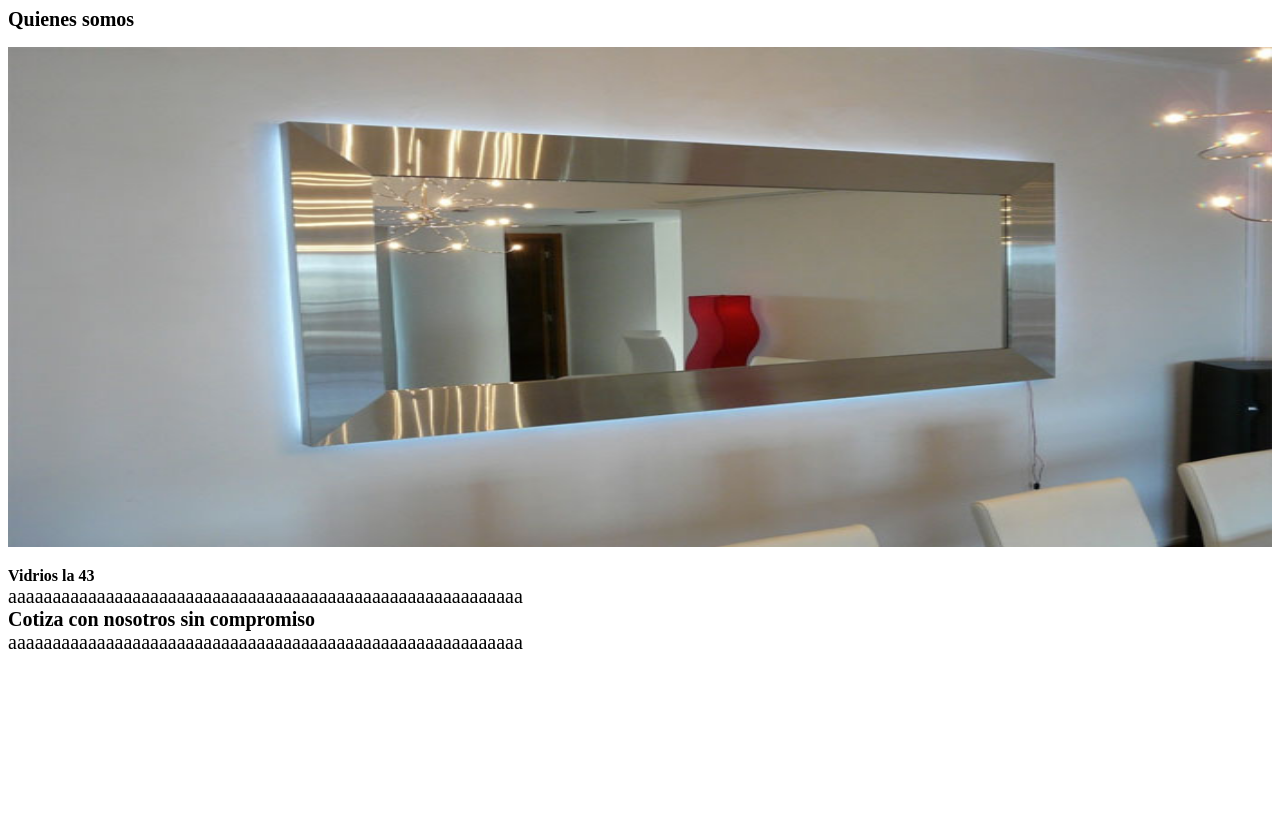
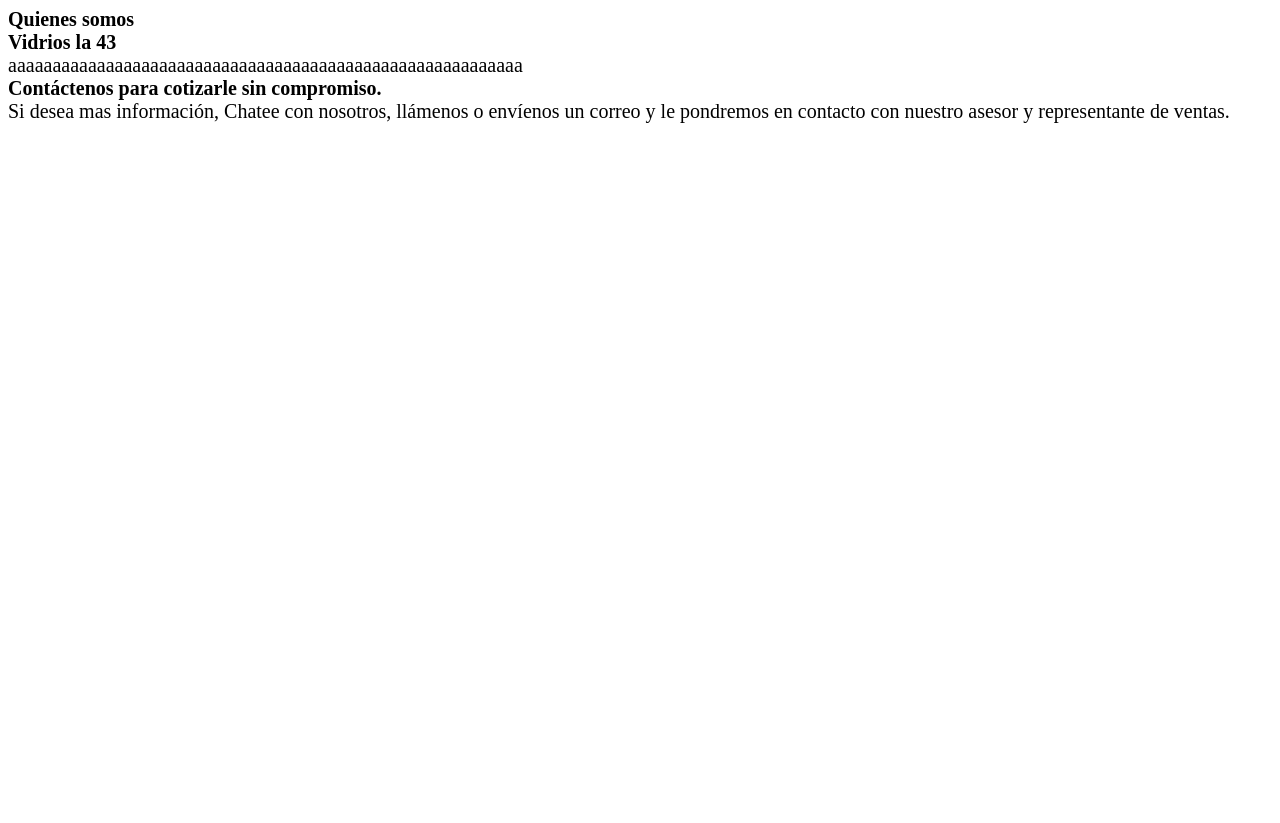
Before and after one commit to jhonatan1153/rocio, a PHP site: page /nosotros.php in a window 1280 px wide. After the commit the page ends 123 px from the top, so only its background shows below. Run offline with PHP 8.4, Linux system fonts and the light colour scheme.

Commit message:
Update nosotros.php

```diff
--- a/nosotros.php
+++ b/nosotros.php
@@ -14,39 +14,16 @@ font-size: 20px;
 <div class="titulo">
 
 <strong>Quienes somos</strong>
-
-</div>
-
-
-<div class="slider">
-			<ul>
-				<li>
-  <img src="public/images/banner.jpg" style="height: 500px; width: 100%;" alt="">
- </li>
-
-				<li>
-  <img src="public/images/espejolindo.jpg" style="height: 500px; width: 100%;" alt="">
-</li>
-				<li>
-  <img src="public/images/espejo.jpg" style="height: 500px; width: 100%;" alt="">
-</li>
-				<li>
-  <img src="public/images/espejo2.jpg" style="height: 500px; width: 100%;" alt="">
-</li>
-			</ul>
-
+<br/>
 <strong>Vidrios la 43</strong>
 <div class="parrafo">
 aaaaaaaaaaaaaaaaaaaaaaaaaaaaaaaaaaaaaaaaaaaaaaaaaaaaaaaaaa
 </div>
 
 <div class="titulo">
-<strong>Cotiza con nosotros sin compromiso</strong>
+<strong>Contáctenos para cotizarle sin compromiso.</strong>
 </div>
 
-
 <div class="parrafo">
-aaaaaaaaaaaaaaaaaaaaaaaaaaaaaaaaaaaaaaaaaaaaaaaaaaaaaaaaaa
+Si desea mas información, Chatee con nosotros, llámenos o envíenos un correo y le pondremos en contacto con nuestro asesor y representante de ventas.
 </div>
-
-</div>
```
